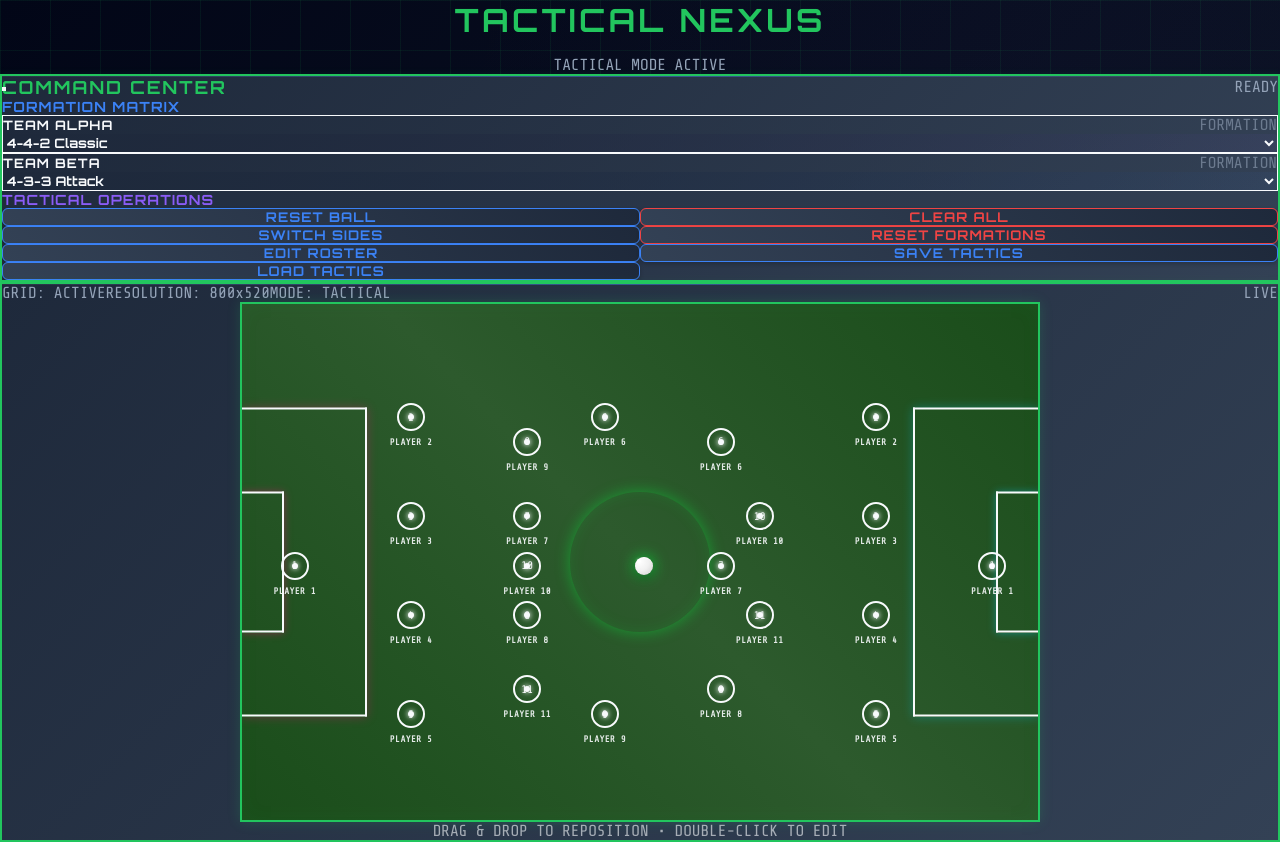
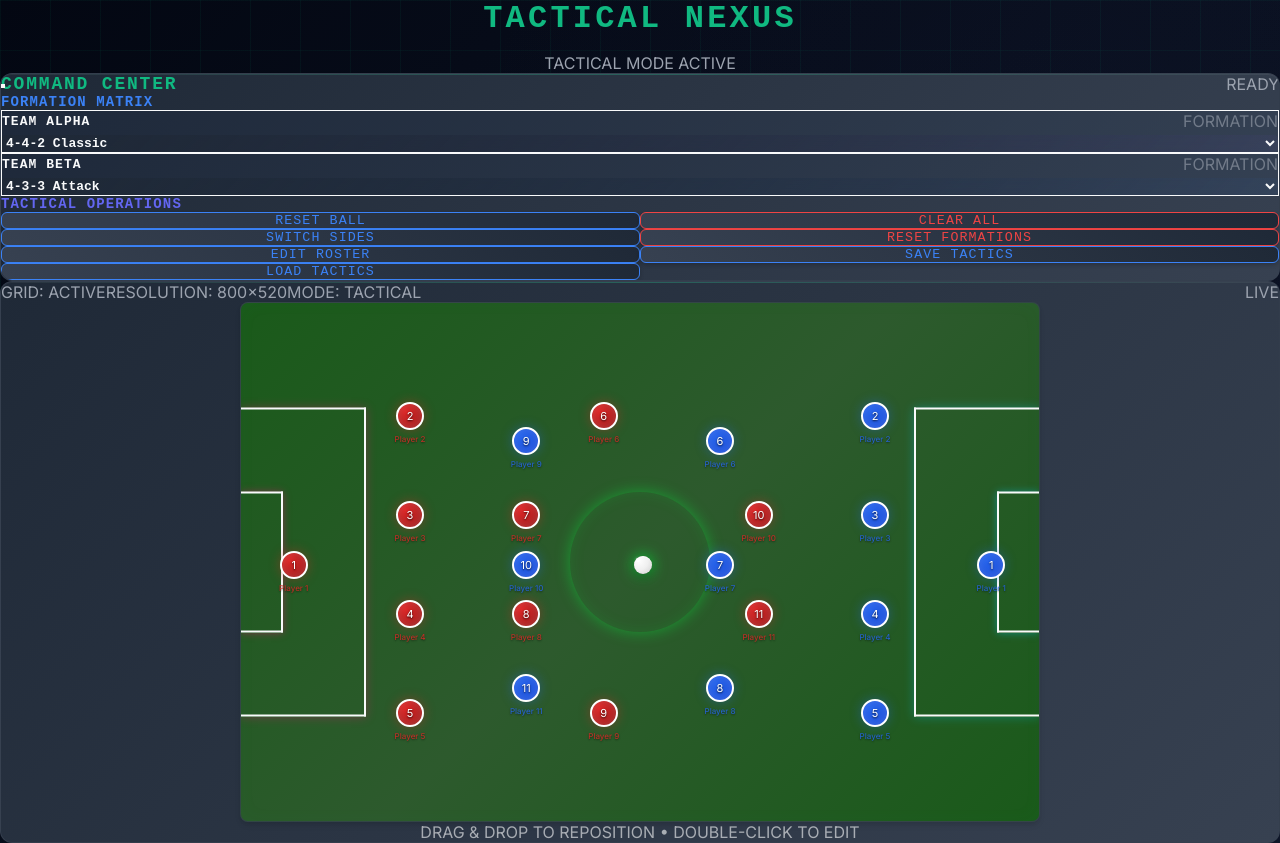
Before and after one commit to kaimrdth/Football-Board, a React (Vite) app: page / in a window 1280 px wide. Built offline with nearby package versions, Linux system fonts and the light colour scheme.

Commit message:
update: 2025-08-04 12:18

```diff
--- a/src/components/Player.tsx
+++ b/src/components/Player.tsx
@@ -64,8 +64,9 @@ const Player = React.memo(({ player, isDragging = false, style }: PlayerProps) =
     willChange: 'transform', // Optimize for animations
   } : undefined;
 
-  const teamColor = player.team === 'red' ? 'var(--secondary-neon)' : 'var(--accent-cyan)';
-  const teamAccent = player.team === 'red' ? 'var(--error-red)' : 'var(--primary-neon)';
+  const teamColor = player.team === 'red' ? '#dc2626' : '#2563eb';
+  const teamAccent = player.team === 'red' ? '#991b1b' : '#1d4ed8';
+  const teamGlow = player.team === 'red' ? 'rgba(220, 38, 38, 0.4)' : 'rgba(37, 99, 235, 0.4)';
 
   return (
     <div
@@ -90,25 +91,25 @@ const Player = React.memo(({ player, isDragging = false, style }: PlayerProps) =
     >
       {/* Main player shape */}
       <div
-        className="player-neo w-full h-full flex items-center justify-center animate-pulse"
+        className="w-full h-full flex items-center justify-center rounded-full transition-all duration-200"
         style={{
-          background: `conic-gradient(from 0deg, ${teamColor}, ${teamAccent}, ${teamColor})`,
-          border: isSelected ? `3px solid var(--warning-orange)` : `2px solid var(--text-primary)`,
+          background: `radial-gradient(circle at 30% 30%, ${teamColor}, ${teamAccent})`,
+          border: isSelected ? `2px solid #f59e0b` : `2px solid #ffffff`,
           boxShadow: isSelected
-            ? `0 0 20px var(--warning-orange), inset 0 0 10px rgba(255, 255, 255, 0.2)`
-            : `0 0 15px ${teamColor}, inset 0 0 10px rgba(255, 255, 255, 0.2)`,
-          animationDelay: `${player.number * 0.1}s`
+            ? `0 0 16px #f59e0b, 0 0 8px ${teamGlow}, inset 0 0 8px rgba(255, 255, 255, 0.2)`
+            : `0 0 12px ${teamGlow}, inset 0 0 8px rgba(255, 255, 255, 0.15)`
         }}
       >
         {/* Player number */}
         <span
-          className="font-mono font-bold neon-glow"
+          className="font-semibold"
           style={{
             fontSize: '11px',
-            color: 'var(--text-primary)',
-            textShadow: `0 0 8px var(--text-primary)`,
+            color: '#ffffff',
+            textShadow: `0 1px 2px rgba(0, 0, 0, 0.8)`,
             position: 'relative',
-            zIndex: 2
+            zIndex: 2,
+            fontFamily: 'Inter, system-ui, sans-serif'
           }}
         >
           {player.number}
@@ -117,32 +118,30 @@ const Player = React.memo(({ player, isDragging = false, style }: PlayerProps) =
 
       {/* Player status indicators */}
       <div
-        className="absolute -top-1 -right-1 w-2 h-2 rounded-full animate-pulse"
+        className="absolute -top-0.5 -right-0.5 w-1.5 h-1.5 rounded-full"
         style={{
-          background: teamAccent,
-          boxShadow: `0 0 6px ${teamAccent}`,
-          animationDelay: `${player.number * 0.15}s`
+          background: teamColor,
+          boxShadow: `0 0 4px ${teamColor}`
         }}
       />
 
-      {/* Player name label with futuristic styling */}
+      {/* Player name label */}
       <div
-        className="absolute font-mono"
+        className="absolute"
         style={{
           top: '100%',
           left: '50%',
           transform: 'translateX(-50%)',
-          marginTop: '6px',
-          fontSize: '9px',
+          marginTop: '4px',
+          fontSize: '8px',
           whiteSpace: 'nowrap',
           color: teamColor,
-          fontWeight: '700',
+          fontWeight: '500',
           pointerEvents: 'none',
-          textShadow: `0 0 6px ${teamColor}`,
-          opacity: (isDndKitDragging || isDragging) ? 0 : 0.9,
-          transition: 'none',
-          letterSpacing: '0.05em',
-          textTransform: 'uppercase'
+          textShadow: `0 1px 2px rgba(0, 0, 0, 0.6)`,
+          opacity: (isDndKitDragging || isDragging) ? 0 : 0.8,
+          transition: 'opacity 0.2s ease',
+          fontFamily: 'Inter, system-ui, sans-serif'
         }}
       >
         {player.name}
@@ -154,9 +153,9 @@ const Player = React.memo(({ player, isDragging = false, style }: PlayerProps) =
           className="absolute inset-0 rounded-full animate-pulse"
           style={{
             background: 'transparent',
-            border: '2px solid var(--warning-orange)',
-            boxShadow: '0 0 25px var(--warning-orange)',
-            transform: 'scale(1.4)',
+            border: '2px solid #f59e0b',
+            boxShadow: '0 0 20px #f59e0b',
+            transform: 'scale(1.3)',
             pointerEvents: 'none'
           }}
         />
--- a/src/index.css
+++ b/src/index.css
@@ -1,22 +1,23 @@
-@import url('https://fonts.googleapis.com/css2?family=Orbitron:wght@400;700;900&family=Share+Tech+Mono&display=swap');
+@import url('https://fonts.googleapis.com/css2?family=Inter:wght@400;500;600;700&family=JetBrains+Mono:wght@400;500;600&display=swap');
 
 @tailwind base;
 @tailwind components;
 @tailwind utilities;
 
 :root {
-  --primary-accent: #22c55e;
-  --secondary-accent: #8b5cf6;
+  --primary-accent: #10b981;
+  --secondary-accent: #6366f1;
   --accent-blue: #3b82f6;
   --warning-orange: #f59e0b;
   --error-red: #ef4444;
   --bg-dark: #0f172a;
-  --bg-darker: #020617;
-  --surface-1: #1e293b;
-  --surface-2: #334155;
-  --text-primary: #f8fafc;
-  --text-secondary: #94a3b8;
-  --grid-color: rgba(34, 197, 94, 0.08);
+  --bg-darker: #030712;
+  --surface-1: #1f2937;
+  --surface-2: #374151;
+  --text-primary: #f9fafb;
+  --text-secondary: #9ca3af;
+  --grid-color: rgba(16, 185, 129, 0.06);
+  --border-subtle: rgba(55, 65, 81, 0.8);
 }
 
 @layer base {
@@ -27,15 +28,17 @@
   }
 
   body {
-    font-family: 'Share Tech Mono', monospace;
+    font-family: 'Inter', system-ui, -apple-system, sans-serif;
     background:
-      radial-gradient(circle at 20% 80%, rgba(34, 197, 94, 0.02) 0%, transparent 50%),
-      radial-gradient(circle at 80% 20%, rgba(139, 92, 246, 0.02) 0%, transparent 50%),
+      radial-gradient(circle at 20% 80%, rgba(16, 185, 129, 0.015) 0%, transparent 50%),
+      radial-gradient(circle at 80% 20%, rgba(99, 102, 241, 0.015) 0%, transparent 50%),
       linear-gradient(135deg, var(--bg-darker) 0%, var(--bg-dark) 100%);
     color: var(--text-primary);
     min-height: 100vh;
     overflow-x: hidden;
     position: relative;
+    -webkit-font-smoothing: antialiased;
+    -moz-osx-font-smoothing: grayscale;
   }
 
   body::before {
@@ -57,13 +60,15 @@
 @layer components {
   .neo-brutalist-panel {
     background: linear-gradient(135deg, var(--surface-1) 0%, var(--surface-2) 100%);
-    border: 2px solid var(--primary-accent);
+    border: 1px solid var(--border-subtle);
+    border-radius: 12px;
     box-shadow:
-      4px 4px 0 rgba(34, 197, 94, 0.3),
-      0 0 8px rgba(34, 197, 94, 0.1),
+      0 4px 6px -1px rgba(0, 0, 0, 0.1),
+      0 2px 4px -1px rgba(0, 0, 0, 0.06),
       inset 0 1px 0 rgba(255, 255, 255, 0.05);
     position: relative;
     overflow: hidden;
+    backdrop-filter: blur(8px);
   }
 
   .neo-brutalist-panel::before {
@@ -73,30 +78,33 @@
     left: 0;
     right: 0;
     height: 1px;
-    background: linear-gradient(90deg, transparent, var(--accent-blue), transparent);
-    opacity: 0.4;
+    background: linear-gradient(90deg, transparent, var(--primary-accent), transparent);
+    opacity: 0.3;
   }
 
   .retro-button {
-    font-family: 'Orbitron', monospace;
-    font-weight: 600;
-    text-transform: uppercase;
-    letter-spacing: 0.08em;
-    background: linear-gradient(45deg, var(--surface-2), var(--surface-1));
-    border: 1px solid var(--accent-blue);
-    color: var(--accent-blue);
+    font-family: 'Inter', system-ui, sans-serif;
+    font-weight: 500;
+    letter-spacing: 0.025em;
+    background: linear-gradient(135deg, var(--surface-1), var(--surface-2));
+    border: 1px solid var(--border-subtle);
+    color: var(--text-primary);
     position: relative;
     overflow: hidden;
-    transition: all 0.2s ease;
-    border-radius: 6px;
+    transition: all 0.15s ease;
+    border-radius: 8px;
+    backdrop-filter: blur(4px);
   }
 
   .retro-button:hover {
-    background: linear-gradient(45deg, var(--accent-blue), var(--primary-accent));
+    background: linear-gradient(135deg, var(--primary-accent), var(--secondary-accent));
     color: var(--bg-dark);
+    border-color: var(--primary-accent);
     box-shadow:
-      0 2px 8px rgba(59, 130, 246, 0.3),
-      inset 0 0 10px rgba(255, 255, 255, 0.1);
+      0 4px 6px -1px rgba(0, 0, 0, 0.1),
+      0 2px 4px -1px rgba(0, 0, 0, 0.06),
+      0 0 0 1px var(--primary-accent),
+      inset 0 0 8px rgba(255, 255, 255, 0.1);
     transform: translateY(-1px);
   }
 
@@ -117,32 +125,34 @@
 
   .pitch-neo {
     background:
-      linear-gradient(45deg, #1a4d1a 0%, #2d5a2d 50%, #1a4d1a 100%),
+      linear-gradient(135deg, #1a5a1a 0%, #2d5a2d 50%, #1a5a1a 100%),
       repeating-linear-gradient(
         45deg,
         transparent,
         transparent 2px,
-        rgba(34, 197, 94, 0.02) 2px,
-        rgba(34, 197, 94, 0.02) 4px
+        rgba(16, 185, 129, 0.02) 2px,
+        rgba(16, 185, 129, 0.02) 4px
       );
-    border: 2px solid var(--primary-accent);
+    border: 1px solid var(--border-subtle);
+    border-radius: 8px;
     box-shadow:
-      0 0 12px rgba(34, 197, 94, 0.2),
-      inset 0 0 20px rgba(34, 197, 94, 0.05);
+      0 4px 6px -1px rgba(0, 0, 0, 0.1),
+      0 2px 4px -1px rgba(0, 0, 0, 0.06),
+      inset 0 0 20px rgba(16, 185, 129, 0.03);
     position: relative;
   }
 
   .pitch-neo::after {
-    content: 'TACTICAL GRID';
+    content: 'Football Tactics';
     position: absolute;
     top: -28px;
     left: 0;
-    font-family: 'Orbitron', monospace;
-    font-size: 11px;
-    font-weight: 600;
-    color: var(--primary-accent);
-    letter-spacing: 0.1em;
-    opacity: 0.8;
+    font-family: 'Inter', system-ui, sans-serif;
+    font-size: 12px;
+    font-weight: 500;
+    color: var(--text-secondary);
+    letter-spacing: 0.05em;
+    opacity: 0.7;
   }
 
   .player-neo {
@@ -190,19 +200,21 @@
   }
 
   .formation-selector {
-    background: linear-gradient(135deg, var(--surface-1), rgba(34, 197, 94, 0.05));
-    border: 1px solid var(--primary-accent);
+    background: linear-gradient(135deg, var(--surface-1), rgba(16, 185, 129, 0.03));
+    border: 1px solid var(--border-subtle);
     color: var(--text-primary);
-    font-family: 'Orbitron', monospace;
-    font-weight: 600;
-    border-radius: 4px;
+    font-family: 'Inter', system-ui, sans-serif;
+    font-weight: 500;
+    border-radius: 6px;
+    backdrop-filter: blur(4px);
   }
 
   .formation-selector:focus {
     outline: none;
+    border-color: var(--primary-accent);
     box-shadow:
-      0 0 0 2px rgba(34, 197, 94, 0.3),
-      0 0 8px rgba(34, 197, 94, 0.2);
+      0 0 0 2px rgba(16, 185, 129, 0.2),
+      0 4px 6px -1px rgba(0, 0, 0, 0.1);
   }
 
   .scan-line {
```
